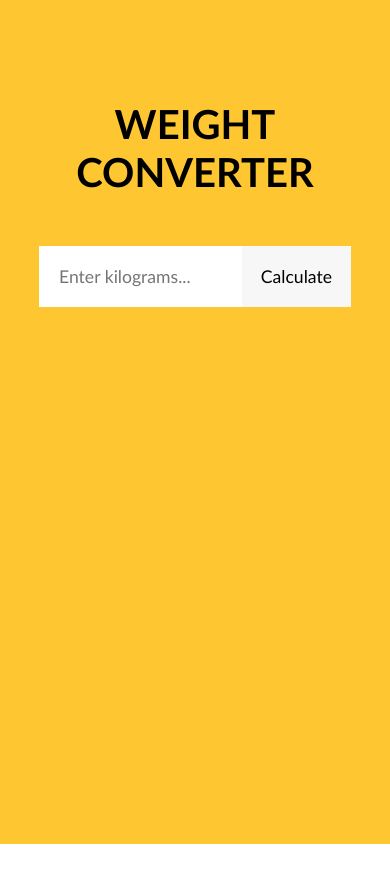
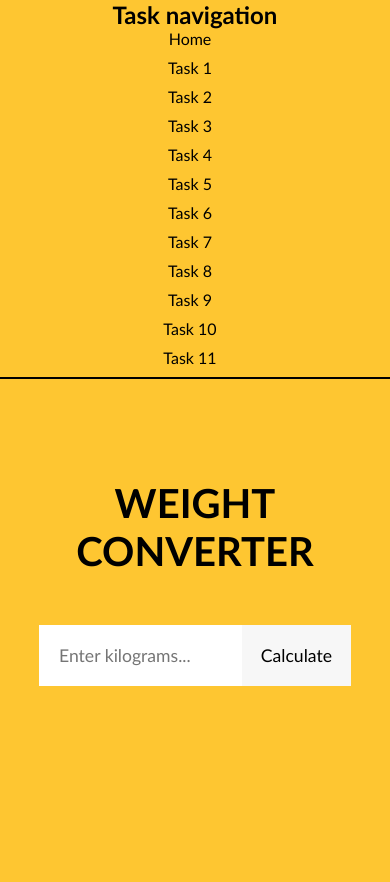
Before and after one commit to Masnauskas/JS-Exam-TASK-1, a plain HTML site: page Index.html in a window 390 px wide. Shown: the top 882 px of the page. Before the commit the page ends 844 px from the top, so only its background shows below. Drawn offline with Linux system fonts and the light colour scheme.

Commit message:
added navigation

```diff
--- a/Index.html
+++ b/Index.html
@@ -11,6 +11,23 @@
   <body>
     <header>
       <!-- Header code-->
+      <div class="header-wrapper">
+        <h2 class="navigation-title">Task navigation</h2>
+        <nav class="navigation">
+          <a href="https://masnauskas.github.io/JS-Exam-Navigation/">Home</a>
+          <a href="https://masnauskas.github.io/JS-Exam-TASK-1/">Task 1</a>
+          <a href="https://masnauskas.github.io/JS-Exam-TASK-2/">Task 2</a>
+          <a href="https://masnauskas.github.io/JS-Exam-TASK-3/">Task 3</a>
+          <a href="https://masnauskas.github.io/JS-Exam-TASK-4/">Task 4</a>
+          <a href="https://masnauskas.github.io/JS-Exam-TASK-5/">Task 5</a>
+          <a href="https://masnauskas.github.io/JS-Exam-TASK-6/">Task 6</a>
+          <a href="https://masnauskas.github.io/JS-Exam-TASK-7/">Task 7</a>
+          <a href="https://masnauskas.github.io/JS-Exam-TASK-8/">Task 8</a>
+          <a href="https://masnauskas.github.io/JS-Exam-TASK-9/">Task 9</a>
+          <a href="https://masnauskas.github.io/JS-Exam-TASK-10/">Task 10</a>
+          <a href="https://masnauskas.github.io/JS-Exam-TASK-11/">Task 11</a>
+        </nav>
+      </div>
     </header>
 
     <main>
--- a/style.css
+++ b/style.css
@@ -63,3 +63,45 @@ form {
     font-size: 2em;
   }
 }
+
+/* navigation header */
+nav a {
+  text-decoration: none;
+  color: black;
+  margin-right: 10px;
+}
+nav a:hover {
+  text-decoration: underline;
+}
+.navigation {
+  display: flex;
+  flex-direction: row;
+  justify-content: center;
+  align-items: center;
+}
+.navigation-title {
+  color: black;
+  text-align: center;
+}
+.header-wrapper {
+  background-color: #fec631;
+  height: 80px;
+  border-bottom: 2px solid black;
+}
+@media screen and (max-width: 660px) {
+  .navigation {
+    display: flex;
+    flex-direction: column;
+    justify-content: center;
+    align-items: center;
+  }
+  .header-wrapper {
+    height: 100%;
+  }
+  nav a {
+    margin-bottom: 10px;
+  }
+}
+.current {
+  text-decoration: underline;
+}
```
Lines whose indentation alone changed are shown as unchanged.
